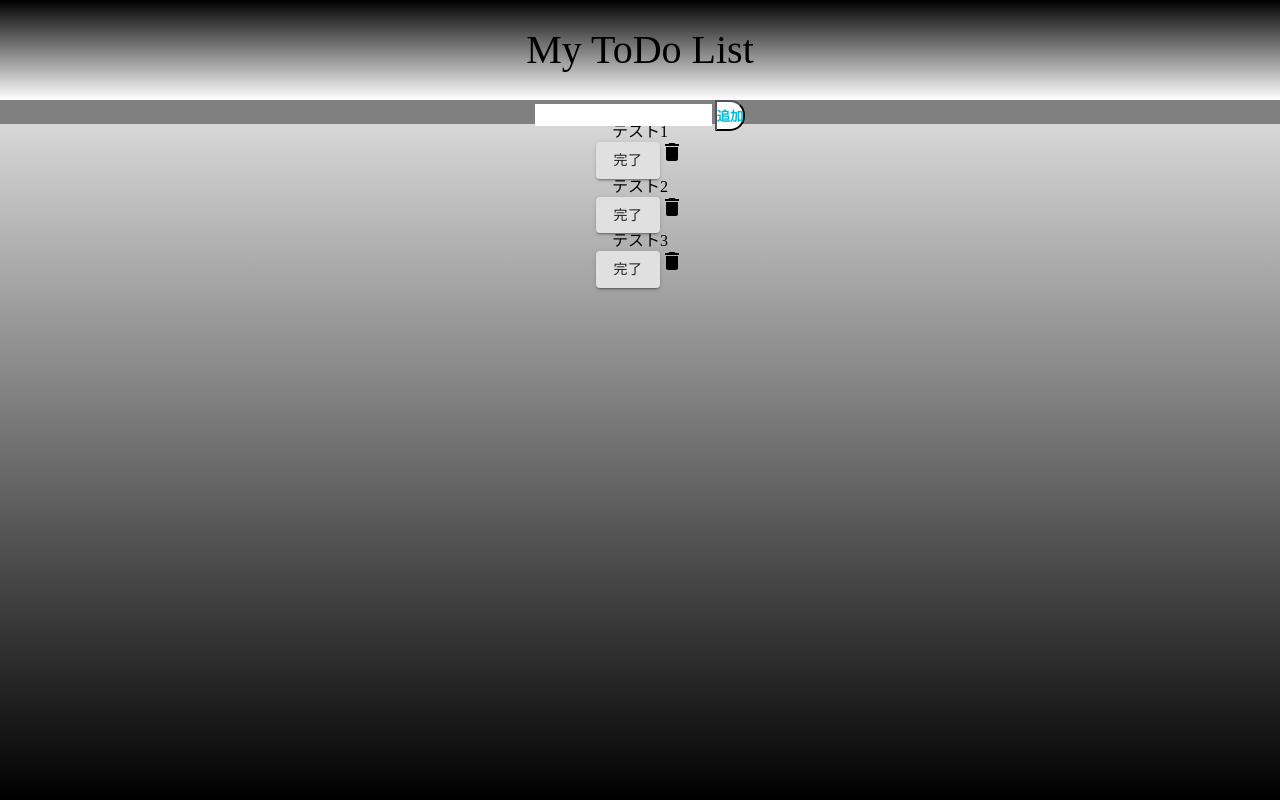
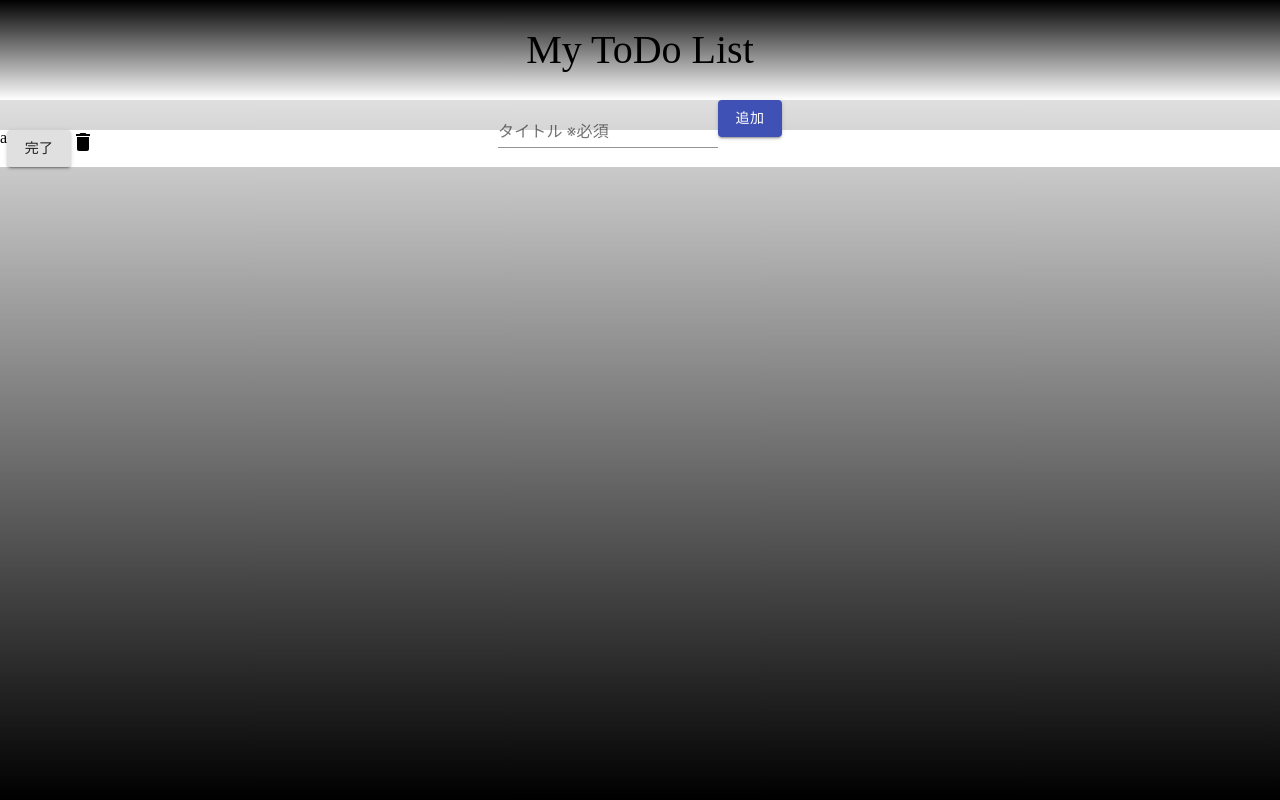
Before and after one commit to Taishin-exe/todo-app, a React (Create React App) app: page / in a window 1280 px wide. Built offline with nearby package versions, Linux system fonts and the light colour scheme; data requests are answered from the project's data file.

Commit message:
deleteアイコン

```diff
--- /dev/null
+++ b/db.json
@@ -0,0 +1,8 @@
+{
+  "todos": [
+    {
+      "id": 1,
+      "content": "a"
+    }
+  ]
+}
--- a/src/components/App.js
+++ b/src/components/App.js
@@ -1,6 +1,7 @@
 import React from 'react'
 import styled, {createGlobalStyle} from 'styled-components'
 import reset from 'styled-reset'
+import axios from 'axios'
 
 
 import Form from './Form'
@@ -16,7 +17,7 @@ h1 {
     font-family: 'Sacramento', cursive;
     padding: 30px;
     font-size: 40px;
-    background: linear-gradient(#000000, #fff);
+    background: linear-gradient(#000, #fff);
 }
 `
 
@@ -24,21 +25,11 @@ const GlobalStyle = createGlobalStyle`
 ${reset}
 `
 const App = () => {
-    const [todoItems, setTodoItems] = React.useState( [
-        {
-            id: 1,
-            content: 'テスト1'
-        },
-        {
-            id: 2,
-            content: 'テスト2'
-        },
-        {
-            id: 3,
-            content: 'テスト3'
-        }
-    ]
-    )
+    const [todoItems, setTodoItems] = React.useState([])
+
+    React.useEffect(() => {
+        axios.get("http://localhost:3001/todos").then(res => setTodoItems(res.data))
+    },[])
 
     const addTodoItem = (newContent) => {
         // console.log(newTodoItem)
@@ -46,13 +37,22 @@ const App = () => {
             id: todoItems.length + 1,
             content: newContent
         }
+        axios.post("http://localhost:3001/todos", newTodoItem).then(res => {
+            const newTodoItems = todoItems.concat(res.data)
+            setTodoItems(newTodoItems)
+        })
         const newTodoItems = todoItems.concat(newTodoItem)
         setTodoItems(newTodoItems)
     }
 
     const deleteTodoItem =(id) => {
-        const newTodoItems = todoItems.filter(todoItem => id !== todoItem.id)
-        setTodoItems(newTodoItems);
+        const delTodo = todoItems.find(todo => todo.id ===id)
+        axios
+            .delete("http://localhost:3001/todos/" + id, {data: delTodo})
+            .then(res => {
+                const newTodoItems = todoItems.filter(todoItem => id !== todoItem.id)
+                setTodoItems(newTodoItems)
+            })
     }
 
 
--- a/src/components/Form.js
+++ b/src/components/Form.js
@@ -1,39 +1,26 @@
 import React from 'react'
 import styled from 'styled-components'
+import TextField from '@material-ui/core/TextField';
+import Button from '@material-ui/core/Button';
+
+const FormStyle = styled.form`
+/* background-color: gray; */
+height: 30px;
 
 
-const FormStyle = styled.form`
-background-color: gray;
-height: 24px;
-.btn {
-  position: relative;
-  display: inline-block;
-  font-weight: bold;
-  padding:  4px 0;
-  margin-left: 3px;
-  text-decoration: none;
-  color: #00BCD4;
-  background: #fff;
-  border-radius: 0 15px 15px 0;
-  transition: .4s;
-}
-
-.btn:active {
-  background: gray;
-}
-
-.input {
+/* .input {
     position: relative;
     padding: 5px 0 2px 0;
     border: 0;
-}
+} */
 `
 
 
 const Form = (props) => {
     console.log(props.addTodoItem)
 
-    const handleClick = () => {
+    const handleClick = (e) => {
+        e.preventDefault()
         const input =document.getElementsByTagName('input')[0]
         // console.log(input.value)
 
@@ -50,8 +37,10 @@ const Form = (props) => {
     }
     return (
         <FormStyle>
-            <input type="text" class="input"/>
-            <button className="btn" onClick={handleClick}>追加</button>
+            <TextField id="standard-basic" label="タイトル ※必須" />
+            {/* <TextField type="text" class="input"/> */}
+            {/* <button className="btn" onClick={(e) => handleClick(e)}>追加</button> */}
+            <Button type="submit" variant="contained" onClick={(e) => handleClick(e)}color="primary">追加</Button>
         </FormStyle>
     )
 }
--- a/src/components/Item.js
+++ b/src/components/Item.js
@@ -1,6 +1,13 @@
 import React from 'react'
+import styled from 'styled-components'
 import Button from '@material-ui/core/Button';
 import DeleteIcon from '@material-ui/icons/Delete';
+
+const ItemStyle = styled.li`
+ background-color: white;
+ display: flex;
+
+`
 
 
 const Item = (props) => {
@@ -18,12 +25,12 @@ const Item = (props) => {
     const toggleIsDone = () => setIsDone(!isDone)
 
     return (
-        <li>
+        <ItemStyle>
             <p>{props.todoItem["content"]}</p>
             <Button variant="contained" onClick ={toggleIsDone} color={isDone ? "secondary" : "default"}>{buttonText}</Button>
-            <DeleteIcon onClick={() => props.deleteTodoItem(props.todoItem['id'])}/>
+            <DeleteIcon onClick={() => props.deleteTodoItem(props.todoItem['id'])}></DeleteIcon>
             {/* <Button variant="contained" color="secondary"　onClick={() => props.deleteTodoItem(props.todoItem['id'])}>削除</Button> */}
-        </li>
+        </ItemStyle>
     )
 }
 
--- a/src/index.js
+++ b/src/index.js
@@ -2,6 +2,7 @@ import React from 'react'
 import ReactDOM from 'react-dom'
 import App from './components/App'
 
+
 ReactDOM.render(
     <App />,
     document.getElementById('root'))
```
Also changed, not shown: package.json (+8 -1 lines), 1 other file (tests, documents, lock files or other folders).
